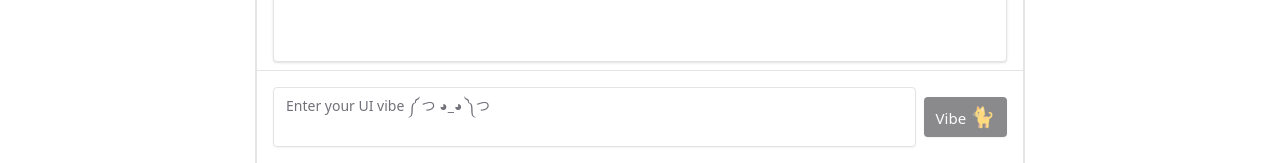
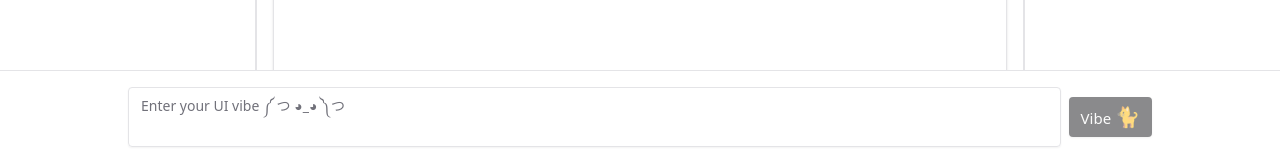
Before and after one commit to jay-junjiewu/vibe-code, a Next.js app: page / in a window 1280 px wide. Shown: the part 637-800 px from the top of the page. Built offline with nearby package versions, Linux system fonts and the light colour scheme.

Commit message:
feat: optimise page layout

```diff
--- a/src/app/page.tsx
+++ b/src/app/page.tsx
@@ -265,7 +265,7 @@ export default function CodeGenerator() {
   return (
     <div className="flex flex-col min-h-screen bg-gray-50 overflow-hidden">
       {/* Header */}
-      <header className="bg-gray-50 border-b px-4 py-3 h-14 flex items-center justify-center">
+      <header className="fixed top-0 left-0 right-0 z-50 bg-gray-50 border-b px-4 py-3 h-14 flex items-center justify-center">
         <h1 style={{fontSize: "20px"}}
             className="text-lg font-semibold text-gray-700 text-center whitespace-nowrap overflow-x-auto">
           <span style={{fontSize: "25px"}}>😀 😢 😉༼☉ɷ⊙༽ 😮 😎 😠 😛 😭 😐</span> <strong>(^_^) Vibe Kode (^_^)</strong> <span style={{fontSize: "25px"}}> 😇 😍 🤐╭∩╮（︶︿︶）╭∩╮ 😴 🥳 🤓</span>
@@ -273,7 +273,7 @@ export default function CodeGenerator() {
       </header>
 
       {/* Main content */}
-      <div className="flex flex-1 overflow-hidden" style={{height: 'calc(100vh - 7rem)'}}>
+      <div className="flex flex-1 overflow-hidden mt-14 mb-20" style={{height: 'calc(100vh - 3.5rem)'}}>
         {/* Left panel - GIF Section */}
         <div className="w-1/5 bg-white border-r">
           <div className="fixed w-[calc((100vw-60%)/2)] p-2">
@@ -300,7 +300,7 @@ export default function CodeGenerator() {
 
             {/* Scrollable content area */}
             <div className="flex-1 flex flex-col overflow-hidden">
-              <div className="flex-1 overflow-auto">
+              <div className="flex-1 overflow-hidden">
                 <TabsContent value="code" className="h-full p-4 bg-white">
                   <Card className="h-full rounded-sm">
                     <div className="flex justify-end p-2 border-b">
@@ -324,7 +324,7 @@ export default function CodeGenerator() {
               </div>
 
               {/* Input area at bottom of content */}
-              <div className="bg-white border-t p-4">
+              <div className="fixed bottom-0 left-0 right-0 z-40 bg-white border-t p-4">
                 <form onSubmit={handleSubmit} className="max-w-5xl mx-auto">
                   <div className="flex items-center gap-2">
                     <Textarea
@@ -356,7 +356,7 @@ export default function CodeGenerator() {
 
         {/* Right panel - Conversation history */}
         <div className="w-1/5 bg-white border-l">
-          <div className="h-full overflow-y-auto p-4">
+          <div className="h-full overflow-y-hidden p-4 pb-20">
             <h2 className="font-medium text-sm text-gray-600 mb-3"style={{ textAlign: "center" }}>
               <span style={{fontSize: "17px"}}> Chat History 🐱 </span>
             </h2>
```
